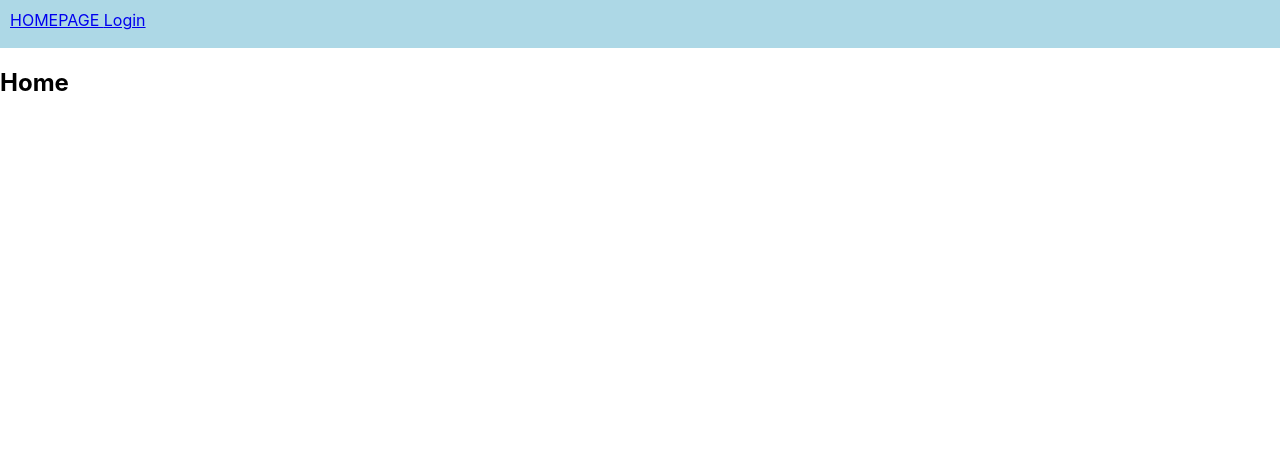
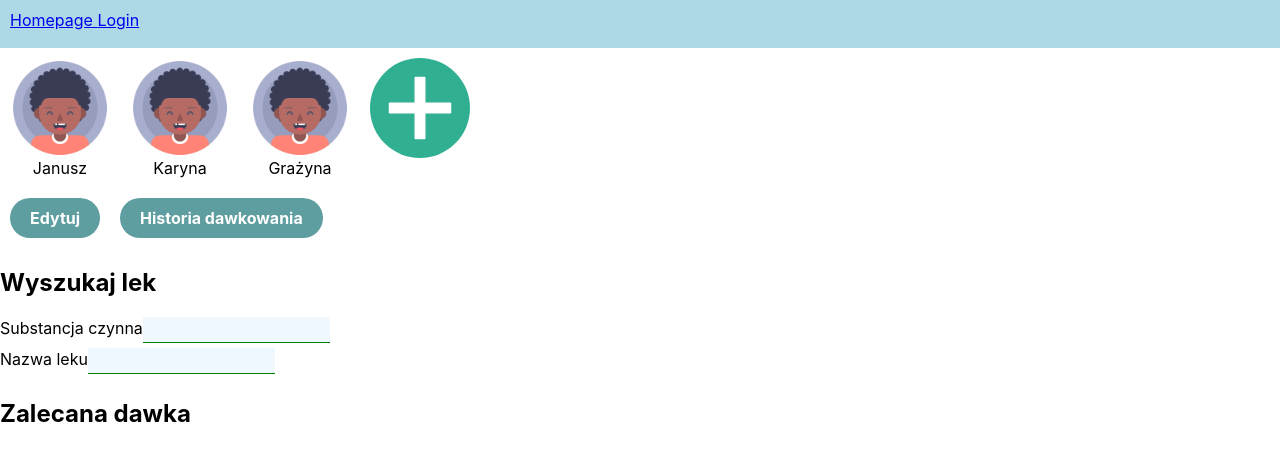
Before and after one commit to olivergav/pediatric_calculator, a React (Create React App) app: page / in a window 1280 px wide. Shown: the top 460 px of the page. Built offline with nearby package versions, Linux system fonts and the light colour scheme.

Commit message:
DrugFinder component - inputs, h2s

```diff
--- a/src/App.css
+++ b/src/App.css
@@ -13,3 +13,15 @@ input {
 .validation-error {
     border: 0.0625rem solid red;
 }
+
+.btn {
+    border: 0;
+    background: cadetblue;
+    padding: 0.625rem 1.25rem;
+    border-radius: 1.25rem;
+    color: white;
+    font-weight: bold;
+    margin: 0.625rem;
+    text-decoration: none;
+    display: inline-block;
+}
--- a/src/App.js
+++ b/src/App.js
@@ -3,7 +3,7 @@ import {BrowserRouter, Route, Routes} from "react-router-dom";
 import Login from "./components/login/Login";
 import Register from "./components/register/Register";
 import AddChild from "./components/addChild/AddChild";
-import HomePage from "./components/HomePage/HomePage";
+import HomePage from "./components/homePage/HomePage";
 
 function App() {
   return (
@@ -14,7 +14,6 @@ function App() {
           <Route path="/login" element={<Login />} />
           <Route path="/register" element={<Register />} />
           <Route path="/addchild" element={<AddChild />} />
-
         </Routes>
       </BrowserRouter>
     </div>
--- a/src/components/HomePage/HomePage.jsx
+++ /dev/null
@@ -1,12 +0,0 @@
-import Navbar from "../navBar/NavBar";
-
-function HomePage(){
-    return (
-        <>
-            <Navbar/>
-            <h2>Home</h2>
-        </>
-    )
-}
-
-export default HomePage;
--- a/src/components/addChild/AddChild.css
+++ b/src/components/addChild/AddChild.css
@@ -19,7 +19,11 @@
 }
 
 .child-avatar {
+    height: 100%;
     max-height: 6.25rem;
+
+    width: 100%;
+    max-width: 6.25rem;
 }
 
 .child-container {
--- /dev/null
+++ b/src/components/childrenNav/ChildrenNav.css
@@ -0,0 +1,29 @@
+.add_icon {
+    height: 100%;
+    max-height: 6.25rem;
+    width: 100%;
+    max-width: 6.25rem;
+}
+
+.child-wrapper {
+    display: flex;
+    padding: 0.625rem;
+}
+
+.child-avatar-box {
+    display: flex;
+    flex-direction: column;
+    align-items: center;
+    text-decoration: none;
+    margin-right: 1.25rem;
+
+}
+
+.child-avatar-box > p {
+    margin: 0;
+}
+
+.child-active {
+    border-radius: 50%;
+    box-shadow: inset 0px 0px 0px 5px rgb(0, 0, 0);
+}
--- /dev/null
+++ b/src/components/childrenNav/ChildrenNav.jsx
@@ -0,0 +1,46 @@
+import avatar from "./../../images/boy_avatar.png"
+import girl_avatar from "./../../images/girl_avatar.png"
+import addIcon from "./../../images/add_icon.svg"
+import {Link} from "react-router-dom";
+
+import "./ChildrenNav.css"
+import {useState} from "react";
+
+const children = [
+    {
+        "id": 1,
+        "name": "Janusz"
+    },
+    {
+        "id": 2,
+        "name": "Karyna"
+    },
+    {
+        "id": 3,
+        "name": "Grażyna"
+    }
+]
+
+function ChildrenNav() {
+    const [activeChild, setActiveChild] = useState()
+
+    return (
+        <>
+            <div className="child-wrapper">
+                {children.map(({id, name}) => (
+                    <div key={id} className="child-avatar-box" onClick={() => setActiveChild(id)}>
+                        <img className={`${activeChild === id ? "child-avatar child-active" : "child-avatar"}`} src={avatar} alt="Child"/>
+                        <p className="child-name-paragraph">{name}</p>
+                    </div>
+                ))}
+                <Link to="/addchild"><img src={addIcon} alt="add icon" className="add_icon"/></Link>
+            </div>
+            <div>
+                <Link to="addChild" className="btn">Edytuj</Link>
+                <Link to="" className="btn">Historia dawkowania</Link>
+            </div>
+        </>
+    )
+}
+
+export default ChildrenNav;
--- a/src/components/drugsFinder/DrugsFinder.jsx
+++ b/src/components/drugsFinder/DrugsFinder.jsx
@@ -1,8 +1,22 @@
 import React from 'react';
+import "./DrugsFinder.css"
 
-function DrugsFinder(props) {
+function DrugsFinder() {
     return (
-        <div></div>
+        <>
+            <h2>Wyszukaj lek</h2>
+
+            <div className="control-group">
+                <label htmlFor="substance">Substancja czynna</label>
+                <input type="text" id="substance"/>
+            </div>
+            <div className="control-group">
+                <label htmlFor="drugName">Nazwa leku</label>
+                <input type="text" id="drugName"/>
+            </div>
+
+            <h2>Zalecana dawka</h2>
+        </>
     );
 }
 
--- /dev/null
+++ b/src/components/homePage/HomePage.jsx
@@ -0,0 +1,15 @@
+import Navbar from "../navBar/NavBar";
+import ChildrenNav from "../childrenNav/ChildrenNav";
+import DrugsFinder from "../drugsFinder/DrugsFinder";
+
+function HomePage(){
+    return (
+        <>
+            <Navbar/>
+            <ChildrenNav/>
+            <DrugsFinder/>
+        </>
+    )
+}
+
+export default HomePage;
--- a/src/components/navBar/NavBar.jsx
+++ b/src/components/navBar/NavBar.jsx
@@ -4,7 +4,7 @@ import {Link} from "react-router-dom";
 function Navbar(){
     return (
         <header className="navbar">
-            <Link to="/"><img src="" alt=""/>HOMEPAGE </Link>
+            <Link to="/"><img src="" alt=""/>Homepage </Link>
             <Link to="/login">Login </Link>
         </header>
     )
```
Also changed, not shown: src/components/drugsFinder/DrugsFinder.css (added), src/components/homePage/HomePage.css (added), src/images/add_icon.svg (added).
